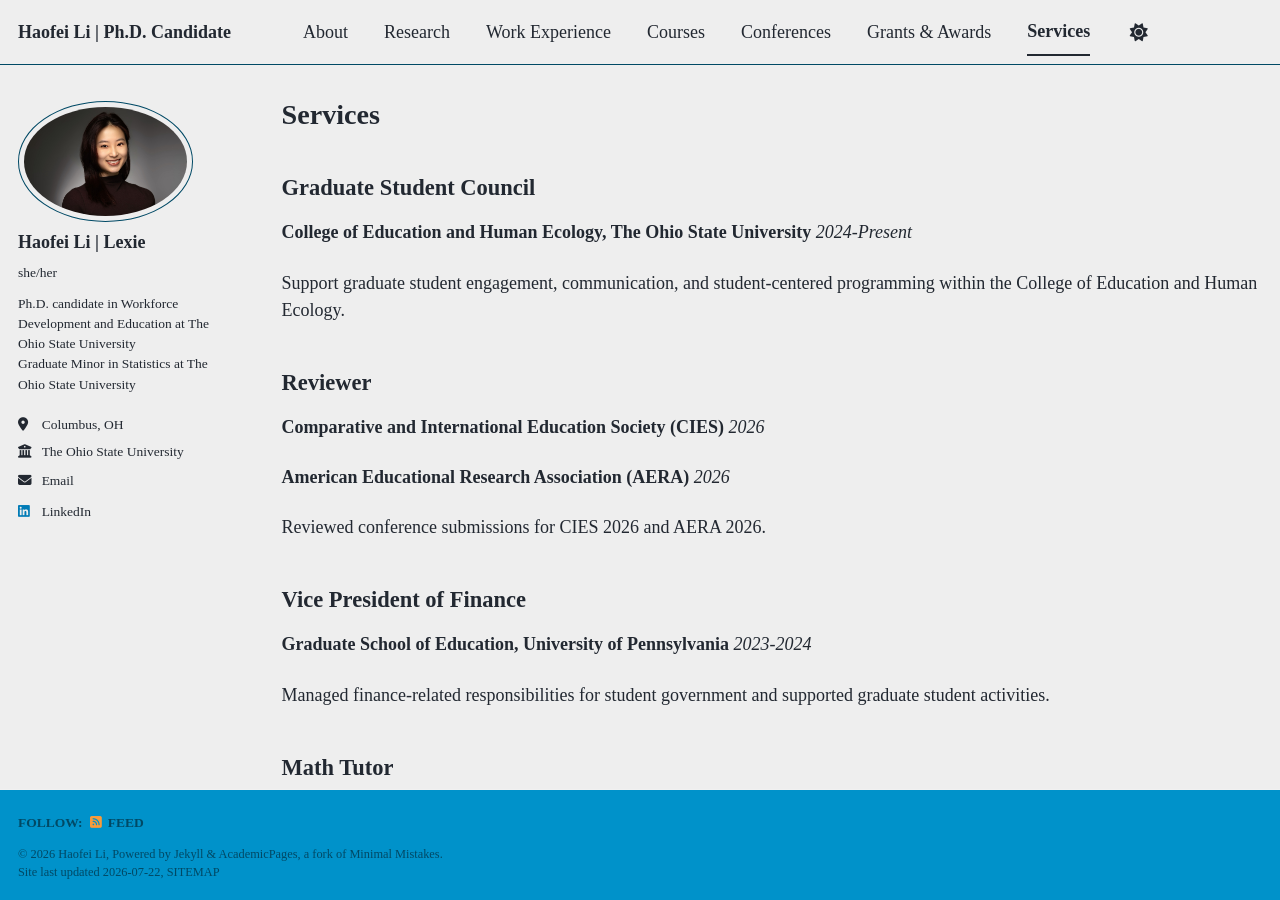
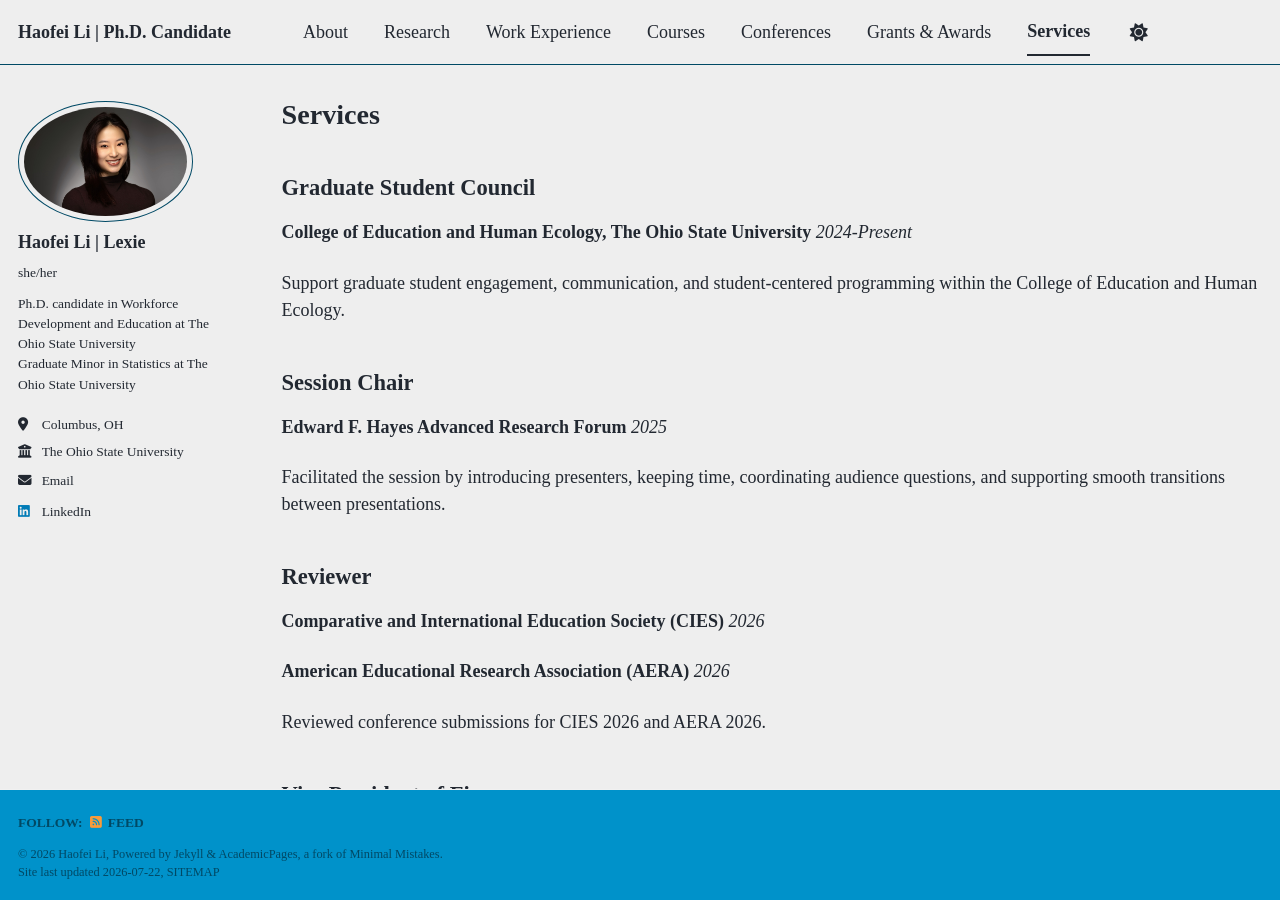
Before and after one commit to HFLI1/lexie, a Jekyll site: the page built from _pages/services.md, in a window 1280 px wide and 900 px high. Built offline with Jekyll 4.4.1, drawn with Linux system fonts in a browser that asks for light colours; a style sheet for code colours, icons or effects is not loaded.

Commit message:
Update services.md

```diff
--- a/_pages/services.md
+++ b/_pages/services.md
@@ -10,6 +10,12 @@ author_profile: true
 *2024-Present*
 
 Support graduate student engagement, communication, and student-centered programming within the College of Education and Human Ecology.
+
+## Session Chair
+**Edward F. Hayes Advanced Research Forum**
+*2025*
+
+Facilitated the session by introducing presenters, keeping time, coordinating audience questions, and supporting smooth transitions between presentations.
 
 ## Reviewer
 **Comparative and International Education Society (CIES)**
```
